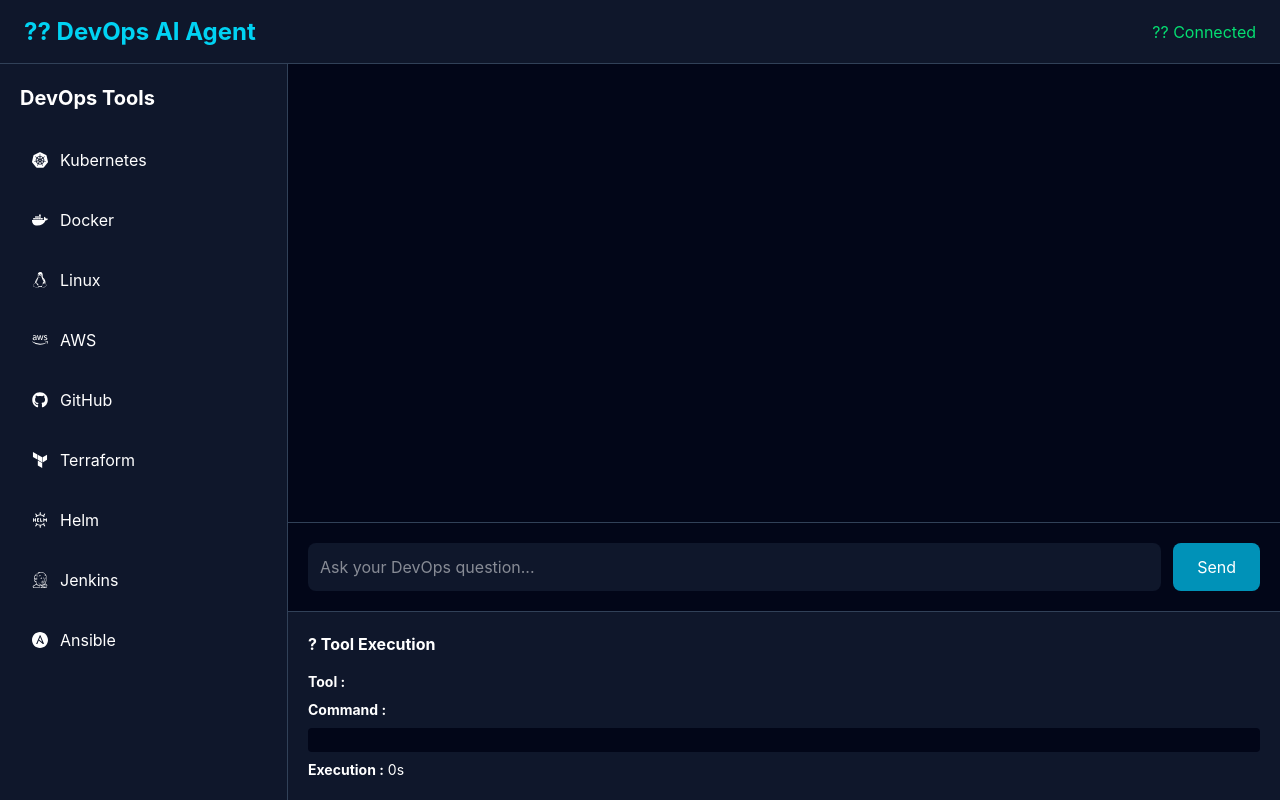
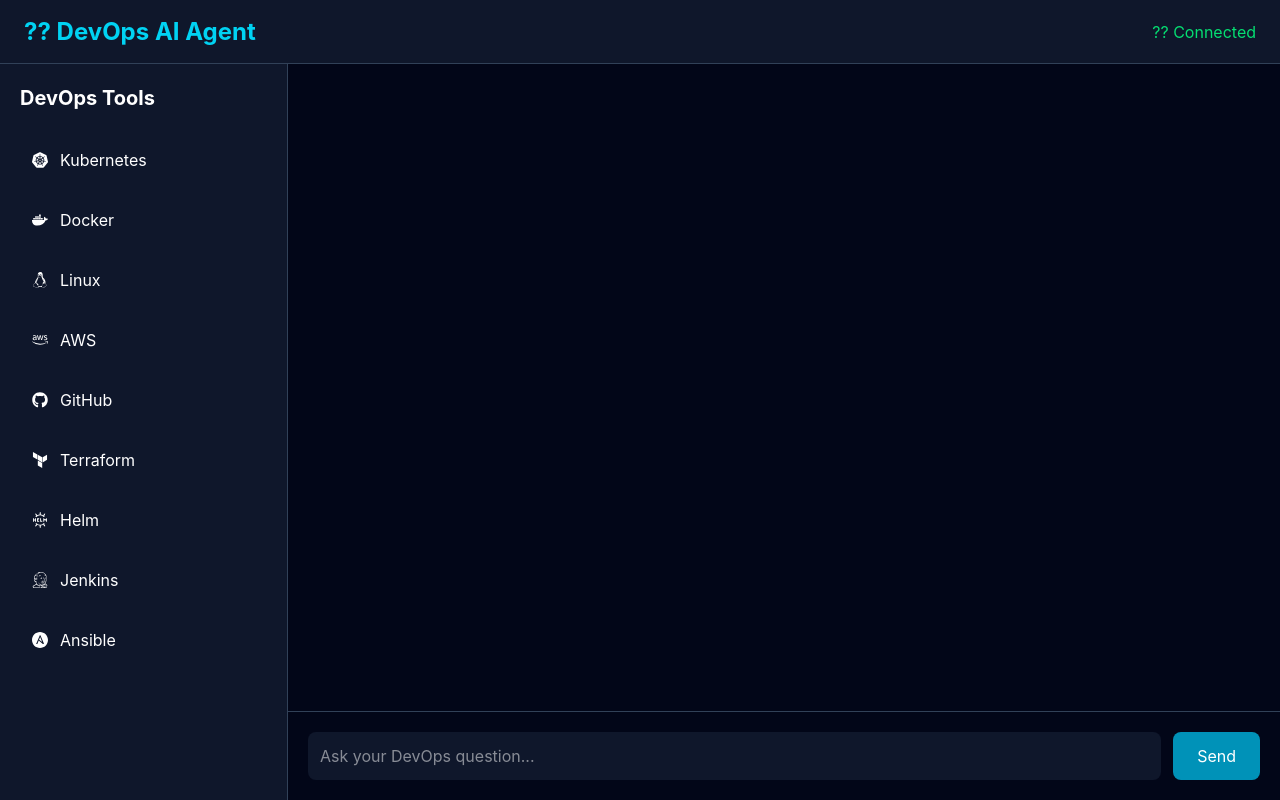
Before and after one commit to ganeshkhairedevops/AI-Powerd-Devops, a React app in the folder Application/frontend/: page / in a window 1280 px wide. Built offline with nearby package versions, Linux system fonts and the light colour scheme; the HTML template or start-up script is replaced by a standard one.

Commit message:
update tool info to show

```diff
--- a/Application/frontend/src/components/ChatWindow.jsx
+++ b/Application/frontend/src/components/ChatWindow.jsx
@@ -6,19 +6,11 @@ import Message from "./Message";
 
 import PromptBox from "./PromptBox";
 
-import ToolExecution from "./ToolExecution";
-
 function ChatWindow() {
 
     const [messages,setMessages]=useState([]);
 
     const [loading,setLoading]=useState(false);
-
-    const [toolInfo, setToolInfo] = useState({
-      tool: "",
-      command: "",
-      execution_time: 0
-    });
 
     const bottomRef = useRef(null);
 
@@ -42,12 +34,6 @@ function ChatWindow() {
 
                 message:question
 
-            });
-
-            setToolInfo({
-                tool: res.data.tool,
-                command: res.data.command,
-                execution_time: res.data.execution_time,
             });
 
             setMessages([
@@ -115,11 +101,6 @@ function ChatWindow() {
                 onSend={askAgent}
                 loading={loading}
             />
-            <ToolExecution
-                tool={toolInfo.tool}
-                command={toolInfo.command}
-                execution={toolInfo.execution_time}
-            />
 
         </div>
 
```
